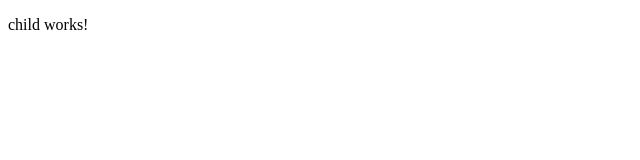
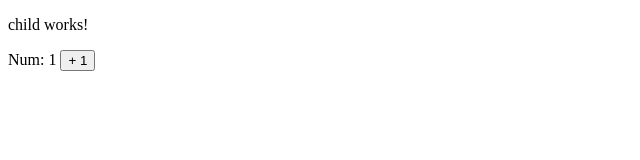
Before and after one commit to bnmghjtyu0/let-api-angular, an Angular app: page / in a window 1280 px wide. Shown: the top 160 px of the page, without its empty margins (0-640 px from the left). Built offline with nearby package versions, Linux system fonts and the light colour scheme.

Commit message:
chore: 子元件加入 ChangeDetectionStrategy.OnPush

```diff
--- a/src/app/app.component.html
+++ b/src/app/app.component.html
@@ -1 +1,3 @@
-<app-child></app-child>
+<app-child [data]="data"></app-child>
+
+<button (click)="plus()"> + 1</button>
--- a/src/app/app.component.ts
+++ b/src/app/app.component.ts
@@ -6,5 +6,9 @@ import { Component } from '@angular/core';
   styleUrls: ['./app.component.scss']
 })
 export class AppComponent {
-  title = 'let-api-angular';
+ data = { num: 1 };
+
+  plus() {
+    ++this.data.num;
+  }
 }
--- a/src/app/components/child/child.component.html
+++ b/src/app/components/child/child.component.html
@@ -1 +1,2 @@
 <p>child works!</p>
+Num: {{ data.num }}
--- a/src/app/components/child/child.component.ts
+++ b/src/app/components/child/child.component.ts
@@ -1,15 +1,24 @@
-import { Component, OnInit } from '@angular/core';
+import {
+  ChangeDetectionStrategy,
+  ChangeDetectorRef,
+  Component,
+  Input,
+  OnInit,
+} from '@angular/core';
 
 @Component({
   selector: 'app-child',
   templateUrl: './child.component.html',
-  styleUrls: ['./child.component.scss']
+  styleUrls: ['./child.component.scss'],
+  changeDetection: ChangeDetectionStrategy.OnPush, //使用 OnPush 策略，預設為 Default
 })
 export class ChildComponent implements OnInit {
-
-  constructor() { }
-
+  @Input() data: any;
+  constructor(private changeDetectorRef:ChangeDetectorRef) {}
   ngOnInit(): void {
+    setInterval(() => {
+      //更新
+      this.changeDetectorRef.markForCheck();
+    }, 0);
   }
-
 }
```
Also changed, not shown: 1 other file (tests, documents, lock files or other folders).
